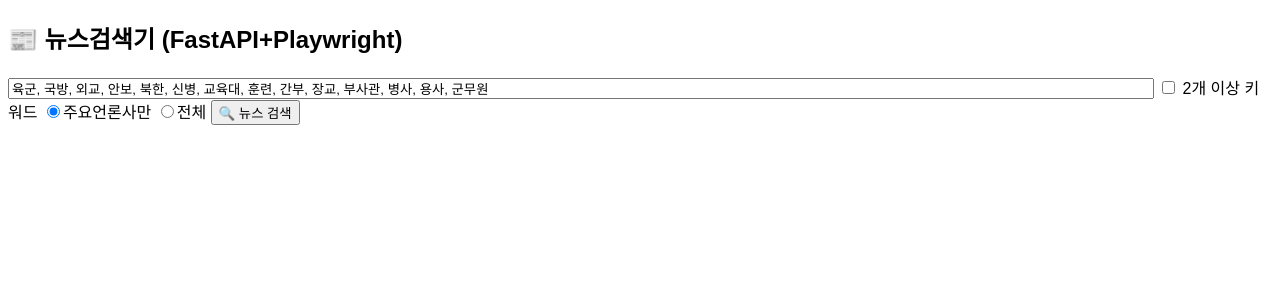
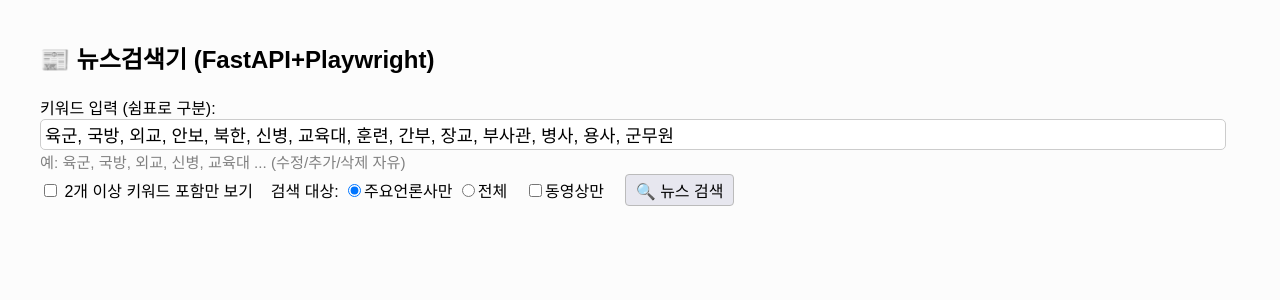
Before and after one commit to jecktya/naver-news-shortener, a FastAPI app: page / in a window 1280 px wide. Shown: the top 300 px of the page. Run offline with FastAPI, Linux system fonts and the light colour scheme.

Commit message:
Update news_search.html

```diff
--- a/templates/news_search.html
+++ b/templates/news_search.html
@@ -1,46 +1,98 @@
 <!DOCTYPE html>
-<html>
+<html lang="ko">
 <head>
-    <meta charset="utf-8">
-    <title>📰 뉴스검색기</title>
-    <style>body{font-family:'Malgun Gothic',sans-serif;}</style>
+    <meta charset="UTF-8">
+    <title>📰 뉴스검색기 (FastAPI 버전)</title>
+    <style>
+        body { font-family: 'Malgun Gothic', sans-serif; background:#fcfcfc; margin:40px;}
+        input[type=text], textarea { font-size:1.1em; padding:4px; border:1px solid #ccc; border-radius:5px;}
+        .msg { color:#4287f5; font-size:1.08em; margin-bottom:10px;}
+        .checkbox { margin-right:5px; }
+        .btn { font-size:1em; padding:3px 10px; border-radius:4px; border:1px solid #bbb; margin:2px 3px; background:#e7e7ef; cursor:pointer;}
+        .btn-selected { background:#4287f5; color:#fff;}
+        .copytxt { width:100%; min-height:120px; font-size:1.05em; margin-top:10px; }
+        .small { font-size:0.95em; color:gray;}
+    </style>
     <script>
-      function selectAll(val){
-        document.querySelectorAll('input[name="selected_urls"]').forEach(cb=>cb.checked=val);
-        document.getElementById('form').submit(); // 실시간 반영 (or ajax)
+    function selectAll(val) {
+        let cbs = document.querySelectorAll('input[name="selected_urls"]');
+        cbs.forEach(cb => cb.checked = val);
+        updateCopyArea();
     }
-      function copyText(){
-        let ta=document.getElementById("copy_area");
-        ta.select();document.execCommand("copy");alert("복사완료");
+    function updateCopyArea() {
+        let cbs = document.querySelectorAll('input[name="selected_urls"]');
+        let result = [];
+        cbs.forEach(cb => {
+            if(cb.checked){
+                let block = document.getElementById("block_" + cb.value);
+                result.push(block.innerText);
+            }
+        });
+        document.getElementById("copy_area").value = result.join("\n\n");
+    }
+    function copyText() {
+        let ta = document.getElementById("copy_area");
+        ta.select(); document.execCommand("copy");
+        alert("복사 완료!");
     }
     </script>
 </head>
 <body>
     <h2>📰 뉴스검색기 (FastAPI+Playwright)</h2>
-<form method="post" id="form">
-  <input type="text" name="keywords" value="{{keywords}}" style="width:90%">
-  <input type="checkbox" name="checked_two_keywords" {% if checked_two_keywords %}checked{% endif %}> 2개 이상 키워드
+    <form method="post">
+        <label>키워드 입력 (쉼표로 구분):</label><br>
+        <input type="text" name="keywords" style="width:98%;" value="{{keywords}}" />
+        <span class="small">예: 육군, 국방, 외교, 신병, 교육대 ... (수정/추가/삭제 자유)</span><br>
+        <input type="checkbox" name="checked_two_keywords" value="on" {% if checked_two_keywords %}checked{% endif %}> 2개 이상 키워드 포함만 보기
+        &nbsp;&nbsp;
+        <label>검색 대상:</label>
         <input type="radio" name="search_mode" value="major" {% if search_mode == "major" %}checked{% endif %}>주요언론사만
         <input type="radio" name="search_mode" value="all" {% if search_mode == "all" %}checked{% endif %}>전체
-  <button type="submit">🔍 뉴스 검색</button>
+        &nbsp;&nbsp;
+        <input type="checkbox" name="video_only" value="on" {% if video_only %}checked{% endif %}>동영상만
+        &nbsp;&nbsp;
+        <button type="submit" class="btn">🔍 뉴스 검색</button>
     </form>
+    {% if msg %}
+    <div class="msg">{{msg}}</div>
+    {% endif %}
     {% if final_results %}
-  <button type="button" onclick="selectAll(true)">✅ 전체선택</button>
-  <button type="button" onclick="selectAll(false)">❌ 전체해제</button>
-  <button type="button" onclick="copyText()">📋 선택복사</button>
-  <form method="post" action="/shorten">
-    {% for n in final_results %}
-      <input type="checkbox" name="selected_urls" value="{{n.url}}" checked> [{{n.press}}] {{n.title}} ({{n.kw_count}})
-      <br>
+    <div style="margin-bottom:8px;">
+        <button type="button" class="btn" onclick="selectAll(true)">✅ 전체 선택</button>
+        <button type="button" class="btn" onclick="selectAll(false)">❌ 전체 해제</button>
+        <button type="button" class="btn" onclick="copyText()">📋 선택 복사</button>
+    </div>
+    <form method="post" action="/shorten" id="shorten_form">
+        <input type="hidden" name="keywords" value="{{keywords}}">
+        <input type="hidden" name="checked_two_keywords" value="{{'on' if checked_two_keywords else ''}}">
+        <input type="hidden" name="search_mode" value="{{search_mode}}">
+        <input type="hidden" name="video_only" value="{{'on' if video_only else ''}}">
+        <textarea name="copy_area" id="copy_area" class="copytxt" readonly onclick="this.select()">{% for a in final_results %}[{{a.press}}] {{a.title}}
+{{a.url}}{% if not loop.last %}
+
+{% endif %}{% endfor %}</textarea>
+        {% for a in final_results %}
+        <div id="block_{{loop.index0}}">
+            <input type="checkbox" name="selected_urls" value="{{loop.index0}}" checked onclick="updateCopyArea()">
+            <b>[{{a.press}}]</b> {{a.title}}
+            {% if a.matched_keywords %}
+                <span class="small">
+                {% for kw, cnt in a.matched_keywords %}{{kw}}({{cnt}}){% if not loop.last %}, {% endif %}{% endfor %}
+                </span>
+            {% endif %}
+            <br><span style="color:gray;font-size:0.97em;">{{a.pubdate}} | {{a.url}}</span>
+        </div>
         {% endfor %}
-    <textarea id="copy_area" rows="10" style="width:100%">{{copy_area}}</textarea>
-    <button type="submit">주소변환</button>
+        <div style="margin-top:12px;">
+            <button type="submit" class="btn">🔗 주소변환 (선택된 기사만)</button>
+        </div>
     </form>
     {% endif %}
-{% if failures %}
-  <div style="color:red">
-    {% for fail in failures %}
-      {{fail}}<br>
+    {% if fail_msgs %}
+    <div style="margin-top:20px;color:#c00;font-size:1.08em;">
+        <b>단축주소 변환 실패:</b><br>
+        {% for msg in fail_msgs %}
+            - {{msg}}<br>
         {% endfor %}
     </div>
     {% endif %}
```
Lines whose indentation alone changed are shown as unchanged.
